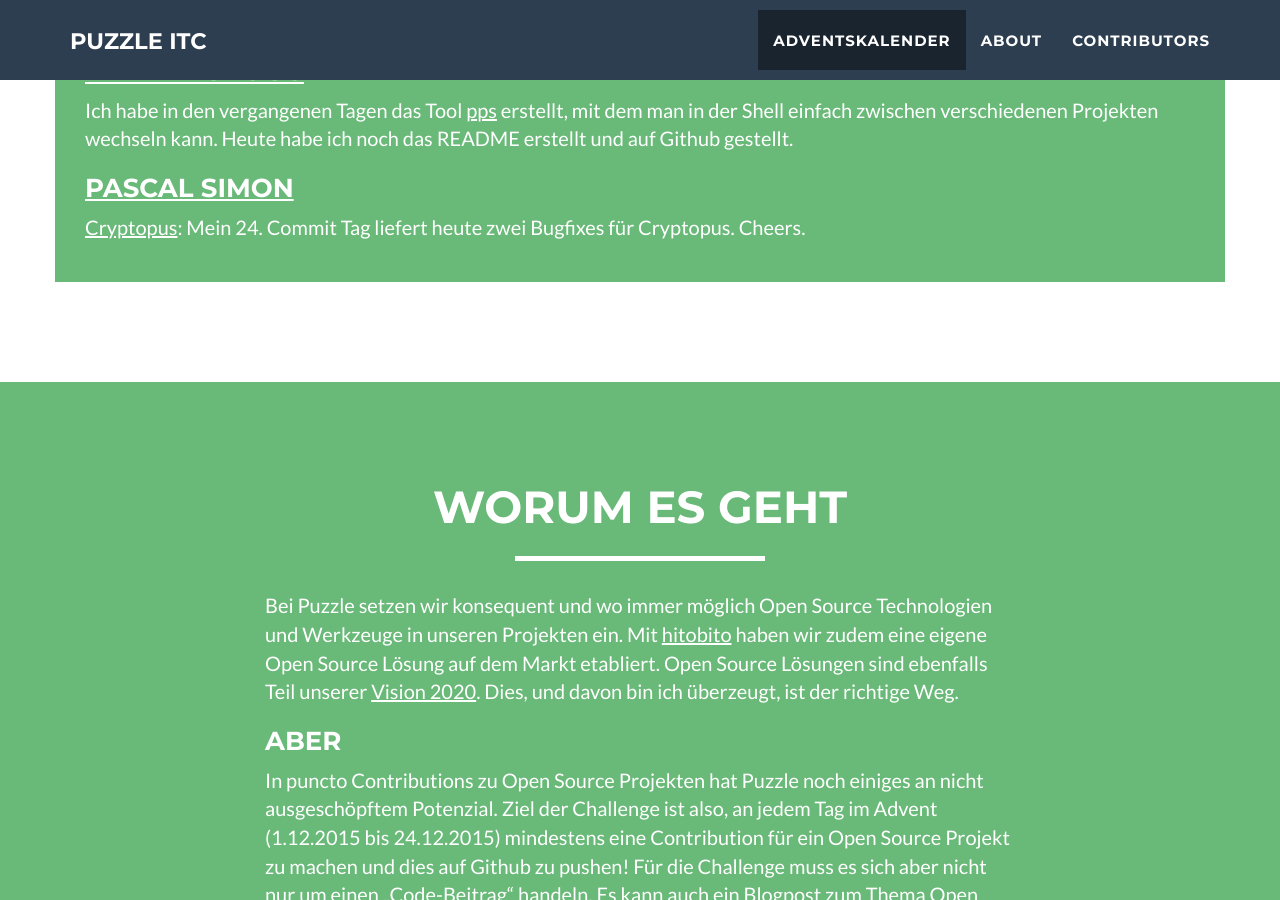
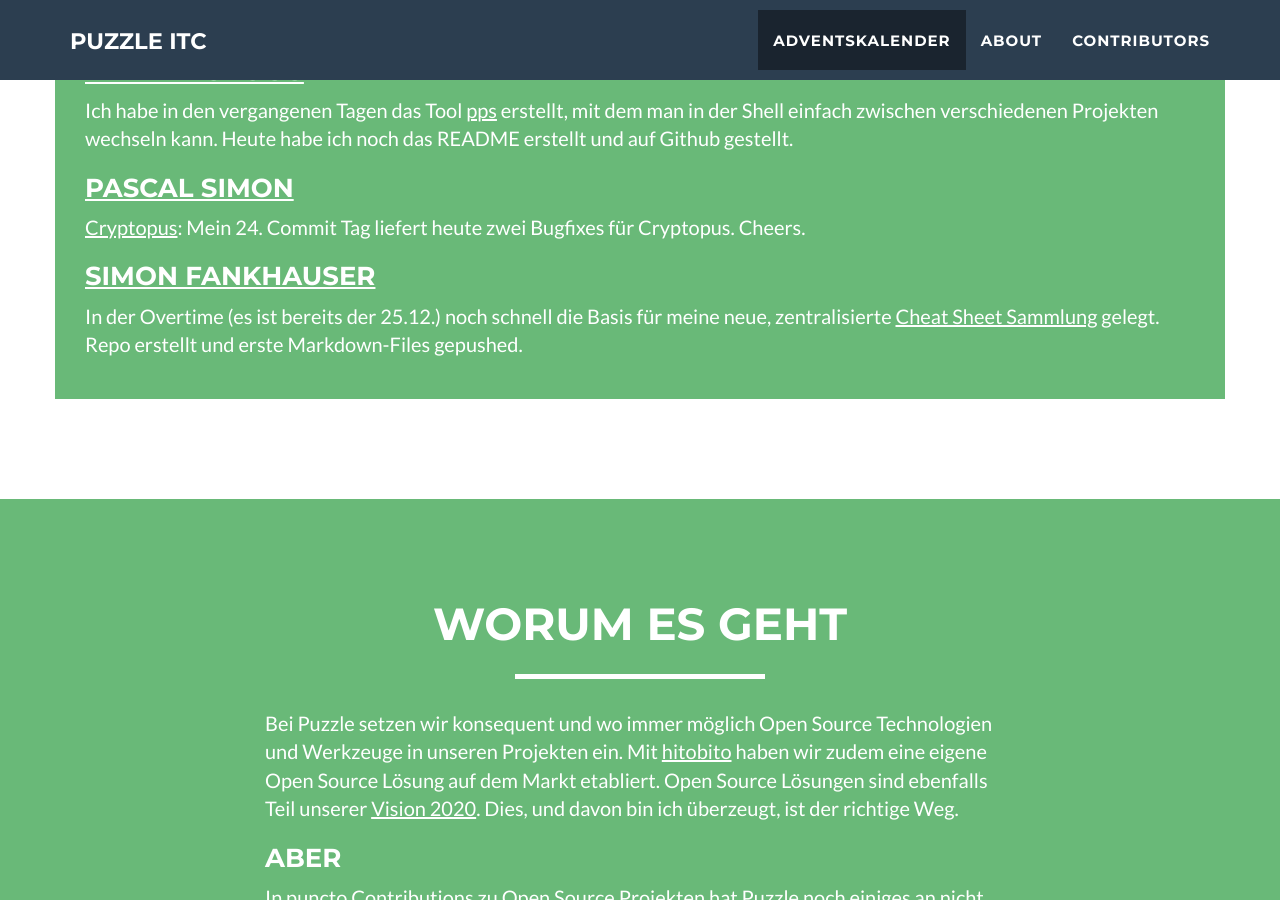
Before and after one commit to puzzle/opensource-advent-challenge-2015, a Jekyll site: the page built from index.html, in a window 1280 px wide and 900 px high, scrolled down 3238 px. Built offline with Jekyll 4.4.1, drawn with Linux system fonts in a browser that asks for light colours; nearby versions of some CDN libraries.

Commit message:
Mentioned another contribution in 24.markdown

```diff
--- a/_doors/24.markdown
+++ b/_doors/24.markdown
@@ -24,3 +24,6 @@ Ich habe in den vergangenen Tagen das Tool [pps](https://github.com/gro-gg/pps)
 
 ### [Pascal Simon](https://github.com/psunix)
 [Cryptopus](https://github.com/puzzle/cryptopus): Mein 24. Commit Tag liefert heute zwei Bugfixes für Cryptopus. Cheers.
+
+### [Simon Fankhauser](https://github.com/plow)
+In der Overtime (es ist bereits der 25.12.) noch schnell die Basis für meine neue, zentralisierte [Cheat Sheet Sammlung](https://github.com/plow/cheatsheets) gelegt. Repo erstellt und erste Markdown-Files gepushed.
```
